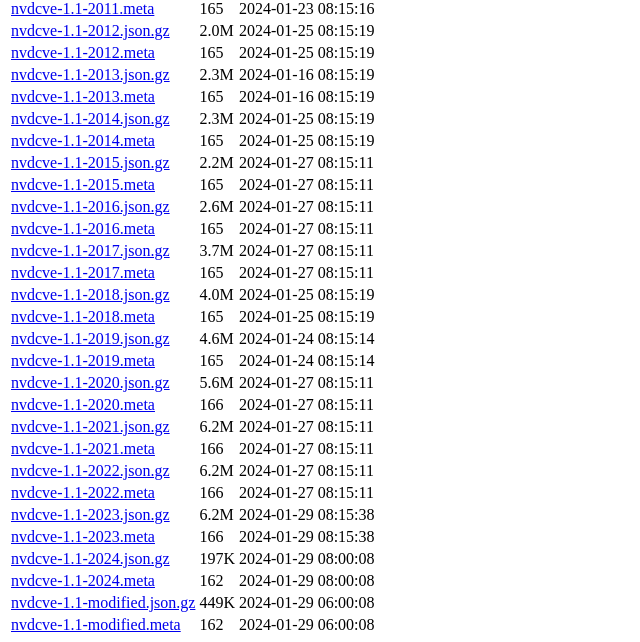
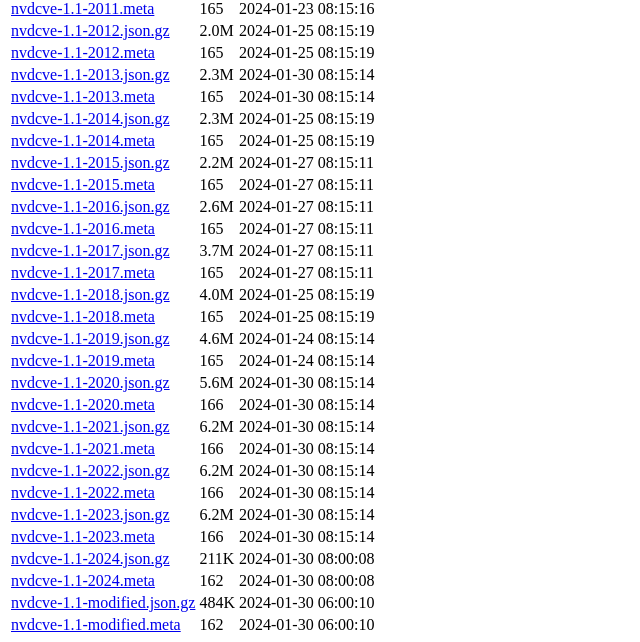
Before and after one commit to beny23/nvd-nist-mirror, a plain HTML site: page feeds/json/cve/1.1/index.html in a window 1280 px wide. Shown: the part 429-1071 px from the top of the page, 0-640 px from the left. Drawn offline with Linux system fonts and the light colour scheme.

Commit message:
deploy: ef597cdd05ce031c7dac9162fe0c5dd3ab7326f3

```diff
--- a/feeds/json/cve/1.1/index.html
+++ b/feeds/json/cve/1.1/index.html
@@ -21,8 +21,8 @@
 <tr><td> <a href="nvdcve-1.1-2011.meta">nvdcve-1.1-2011.meta</a></td> <td>165</td> <td> 2024-01-23 08:15:16 </td></tr>
 <tr><td> <a href="nvdcve-1.1-2012.json.gz">nvdcve-1.1-2012.json.gz</a></td> <td>2.0M</td> <td> 2024-01-25 08:15:19 </td></tr>
 <tr><td> <a href="nvdcve-1.1-2012.meta">nvdcve-1.1-2012.meta</a></td> <td>165</td> <td> 2024-01-25 08:15:19 </td></tr>
-<tr><td> <a href="nvdcve-1.1-2013.json.gz">nvdcve-1.1-2013.json.gz</a></td> <td>2.3M</td> <td> 2024-01-16 08:15:19 </td></tr>
-<tr><td> <a href="nvdcve-1.1-2013.meta">nvdcve-1.1-2013.meta</a></td> <td>165</td> <td> 2024-01-16 08:15:19 </td></tr>
+<tr><td> <a href="nvdcve-1.1-2013.json.gz">nvdcve-1.1-2013.json.gz</a></td> <td>2.3M</td> <td> 2024-01-30 08:15:14 </td></tr>
+<tr><td> <a href="nvdcve-1.1-2013.meta">nvdcve-1.1-2013.meta</a></td> <td>165</td> <td> 2024-01-30 08:15:14 </td></tr>
 <tr><td> <a href="nvdcve-1.1-2014.json.gz">nvdcve-1.1-2014.json.gz</a></td> <td>2.3M</td> <td> 2024-01-25 08:15:19 </td></tr>
 <tr><td> <a href="nvdcve-1.1-2014.meta">nvdcve-1.1-2014.meta</a></td> <td>165</td> <td> 2024-01-25 08:15:19 </td></tr>
 <tr><td> <a href="nvdcve-1.1-2015.json.gz">nvdcve-1.1-2015.json.gz</a></td> <td>2.2M</td> <td> 2024-01-27 08:15:11 </td></tr>
@@ -35,16 +35,16 @@
 <tr><td> <a href="nvdcve-1.1-2018.meta">nvdcve-1.1-2018.meta</a></td> <td>165</td> <td> 2024-01-25 08:15:19 </td></tr>
 <tr><td> <a href="nvdcve-1.1-2019.json.gz">nvdcve-1.1-2019.json.gz</a></td> <td>4.6M</td> <td> 2024-01-24 08:15:14 </td></tr>
 <tr><td> <a href="nvdcve-1.1-2019.meta">nvdcve-1.1-2019.meta</a></td> <td>165</td> <td> 2024-01-24 08:15:14 </td></tr>
-<tr><td> <a href="nvdcve-1.1-2020.json.gz">nvdcve-1.1-2020.json.gz</a></td> <td>5.6M</td> <td> 2024-01-27 08:15:11 </td></tr>
-<tr><td> <a href="nvdcve-1.1-2020.meta">nvdcve-1.1-2020.meta</a></td> <td>166</td> <td> 2024-01-27 08:15:11 </td></tr>
-<tr><td> <a href="nvdcve-1.1-2021.json.gz">nvdcve-1.1-2021.json.gz</a></td> <td>6.2M</td> <td> 2024-01-27 08:15:11 </td></tr>
-<tr><td> <a href="nvdcve-1.1-2021.meta">nvdcve-1.1-2021.meta</a></td> <td>166</td> <td> 2024-01-27 08:15:11 </td></tr>
-<tr><td> <a href="nvdcve-1.1-2022.json.gz">nvdcve-1.1-2022.json.gz</a></td> <td>6.2M</td> <td> 2024-01-27 08:15:11 </td></tr>
-<tr><td> <a href="nvdcve-1.1-2022.meta">nvdcve-1.1-2022.meta</a></td> <td>166</td> <td> 2024-01-27 08:15:11 </td></tr>
-<tr><td> <a href="nvdcve-1.1-2023.json.gz">nvdcve-1.1-2023.json.gz</a></td> <td>6.2M</td> <td> 2024-01-29 08:15:38 </td></tr>
-<tr><td> <a href="nvdcve-1.1-2023.meta">nvdcve-1.1-2023.meta</a></td> <td>166</td> <td> 2024-01-29 08:15:38 </td></tr>
-<tr><td> <a href="nvdcve-1.1-2024.json.gz">nvdcve-1.1-2024.json.gz</a></td> <td>197K</td> <td> 2024-01-29 08:00:08 </td></tr>
-<tr><td> <a href="nvdcve-1.1-2024.meta">nvdcve-1.1-2024.meta</a></td> <td>162</td> <td> 2024-01-29 08:00:08 </td></tr>
-<tr><td> <a href="nvdcve-1.1-modified.json.gz">nvdcve-1.1-modified.json.gz</a></td> <td>449K</td> <td> 2024-01-29 06:00:08 </td></tr>
-<tr><td> <a href="nvdcve-1.1-modified.meta">nvdcve-1.1-modified.meta</a></td> <td>162</td> <td> 2024-01-29 06:00:08 </td></tr>
+<tr><td> <a href="nvdcve-1.1-2020.json.gz">nvdcve-1.1-2020.json.gz</a></td> <td>5.6M</td> <td> 2024-01-30 08:15:14 </td></tr>
+<tr><td> <a href="nvdcve-1.1-2020.meta">nvdcve-1.1-2020.meta</a></td> <td>166</td> <td> 2024-01-30 08:15:14 </td></tr>
+<tr><td> <a href="nvdcve-1.1-2021.json.gz">nvdcve-1.1-2021.json.gz</a></td> <td>6.2M</td> <td> 2024-01-30 08:15:14 </td></tr>
+<tr><td> <a href="nvdcve-1.1-2021.meta">nvdcve-1.1-2021.meta</a></td> <td>166</td> <td> 2024-01-30 08:15:14 </td></tr>
+<tr><td> <a href="nvdcve-1.1-2022.json.gz">nvdcve-1.1-2022.json.gz</a></td> <td>6.2M</td> <td> 2024-01-30 08:15:14 </td></tr>
+<tr><td> <a href="nvdcve-1.1-2022.meta">nvdcve-1.1-2022.meta</a></td> <td>166</td> <td> 2024-01-30 08:15:14 </td></tr>
+<tr><td> <a href="nvdcve-1.1-2023.json.gz">nvdcve-1.1-2023.json.gz</a></td> <td>6.2M</td> <td> 2024-01-30 08:15:14 </td></tr>
+<tr><td> <a href="nvdcve-1.1-2023.meta">nvdcve-1.1-2023.meta</a></td> <td>166</td> <td> 2024-01-30 08:15:14 </td></tr>
+<tr><td> <a href="nvdcve-1.1-2024.json.gz">nvdcve-1.1-2024.json.gz</a></td> <td>211K</td> <td> 2024-01-30 08:00:08 </td></tr>
+<tr><td> <a href="nvdcve-1.1-2024.meta">nvdcve-1.1-2024.meta</a></td> <td>162</td> <td> 2024-01-30 08:00:08 </td></tr>
+<tr><td> <a href="nvdcve-1.1-modified.json.gz">nvdcve-1.1-modified.json.gz</a></td> <td>484K</td> <td> 2024-01-30 06:00:10 </td></tr>
+<tr><td> <a href="nvdcve-1.1-modified.meta">nvdcve-1.1-modified.meta</a></td> <td>162</td> <td> 2024-01-30 06:00:10 </td></tr>
 </table></body></html>
```
Also changed, not shown: feeds/index.html (+1 -1 lines), feeds/json/cve/index.html (+1 -1 lines), feeds/json/index.html (+1 -1 lines), index.html (+1 -1 lines), 10 other files.
